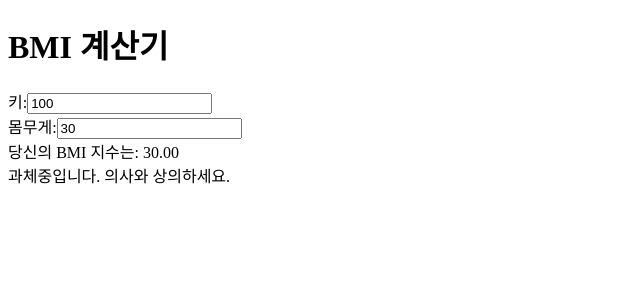
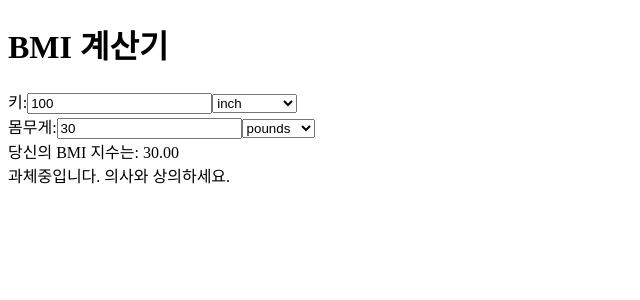
Before and after one commit to react-study-lalala/bmi-calculator, a React (Create React App) app: page / in a window 1280 px wide. Shown: the top 300 px of the page, without its empty margins (0-640 px from the left). Built offline with nearby package versions, Linux system fonts and the light colour scheme.

Commit message:
단위 추가 (클래스를 넣어봄)

```diff
--- a/src/App.tsx
+++ b/src/App.tsx
@@ -1,23 +1,89 @@
 import React, { useEffect, useState } from "react";
+
+enum WeightType {
+  pounds = "pounds",
+  kilogram = "kilogram",
+}
+enum HeightType {
+  inch = "inch",
+  centimeter = "centimeter",
+}
+
+class Weight {
+  private _value: number;
+  private _type: WeightType;
+  constructor(value: number, type: WeightType) {
+    this._value = value;
+    this._type = type;
+  }
+
+  get value() {
+    switch (this._type) {
+      case WeightType.pounds:
+        return this._value / 2.205;
+      case WeightType.kilogram:
+      default:
+        return this._value;
+    }
+  }
+}
+
+class Height {
+  private _value: number;
+  private _type: HeightType;
+  constructor(value: number, type: HeightType) {
+    this._value = value;
+    this._type = type;
+  }
+  get value() {
+    switch (this._type) {
+      case HeightType.inch:
+        return this._value * 2.54;
+      case HeightType.centimeter:
+      default:
+        return this._value;
+    }
+  }
+}
+
+class BMI {
+  private _weight: Weight;
+  private _height: Height;
+  constructor(weight: Weight, height: Height) {
+    this._weight = weight;
+    this._height = height;
+  }
+
+  get message(): string {
+    if (this.value >= 18.5 && this.value <= 25) return "정상적인 몸무게입니다.";
+    else if (this.value > 25) return "과체중입니다. 의사와 상의하세요.";
+    else if (this.value < 18.5) return "저체중입니다. 의사와 상의하세요.";
+    return "";
+  }
+
+  get value(): number {
+    const heightToMeter = this._height.value / 100;
+    return this._weight.value / (heightToMeter * heightToMeter);
+  }
+}
+
 export default function App() {
   const [height, setHeight] = useState<number>(100);
   const [weight, setWeight] = useState<number>(30);
-  const [bmi, setBMI] = useState<number>(0);
-
-  const getMessage = (bmi: number) => {
-    if (bmi >= 18.5 && bmi <= 25) return "정상적인 몸무게입니다.";
-    else if (bmi > 25) return "과체중입니다. 의사와 상의하세요.";
-    else if (bmi < 18.5) return "저체중입니다. 의사와 상의하세요.";
-  }
-
-  const getBMI = (weight: number, height: number) => {
-    const heightToMeter = height / 100;
-    return weight / (heightToMeter * heightToMeter);
-  }
+  const [heightType, setHeightType] = useState<HeightType>(
+    HeightType.centimeter
+  );
+  const [weightType, setWeightType] = useState<WeightType>(WeightType.kilogram);
+  const [bmi, setBMI] = useState<BMI>(
+    new BMI(new Weight(weight, weightType), new Height(height, heightType))
+  );
 
   useEffect(() => {
-    setBMI(() => getBMI(weight, height));
-  }, [height, weight]);
+    setBMI(
+      () =>
+        new BMI(new Weight(weight, weightType), new Height(height, heightType))
+    );
+  }, [height, weight, heightType, weightType]);
 
   return (
     <div>
@@ -32,6 +98,17 @@ export default function App() {
           value={height}
           onChange={(e) => setHeight(Number(e.target.value))}
         />
+        <select
+          name="height-type"
+          id="height-type"
+          onChange={(e) => setHeightType(e.target.value as HeightType)}
+        >
+          {Object.values(HeightType).map((value) => (
+            <option key={value} value={value} defaultValue={heightType}>
+              {value}
+            </option>
+          ))}
+        </select>
       </div>
       <div>
         <label htmlFor="weight">몸무게:</label>
@@ -43,9 +120,20 @@ export default function App() {
           value={weight}
           onChange={(e) => setWeight(Number(e.target.value))}
         />
+        <select
+          name="weight-type"
+          id="weight-type"
+          onChange={(e) => setWeightType(e.target.value as WeightType)}
+        >
+          {Object.values(WeightType).map((value) => (
+            <option key={value} value={value} defaultValue={weightType}>
+              {value}
+            </option>
+          ))}
+        </select>
       </div>
-      <div>당신의 BMI 지수는: {bmi.toFixed(2)}</div>
-      <div>{getMessage(bmi)}</div>
+      <div>당신의 BMI 지수는: {bmi.value.toFixed(2)}</div>
+      <div>{bmi.message}</div>
     </div>
   );
 }
```
